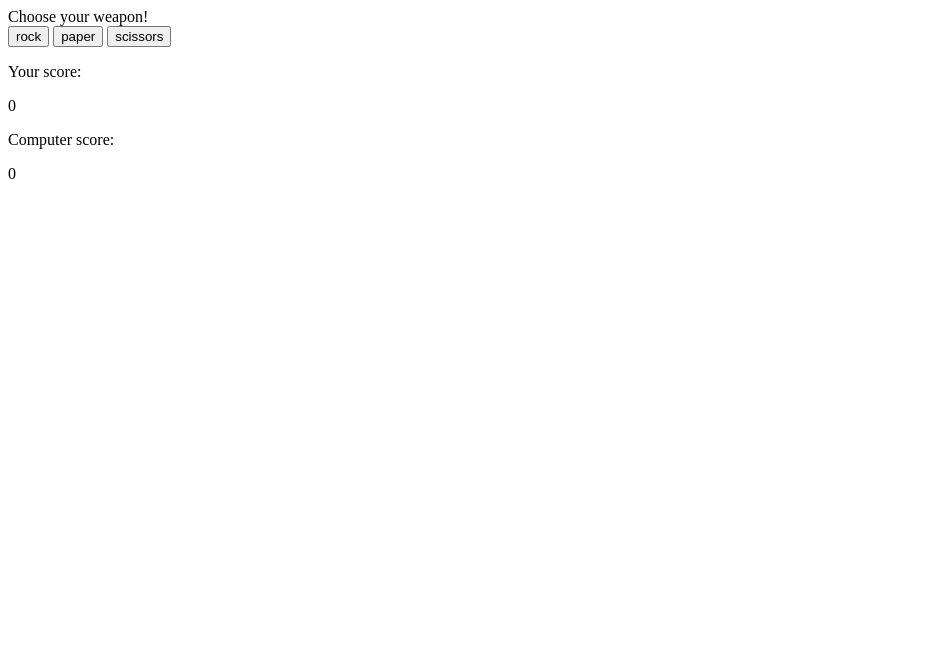
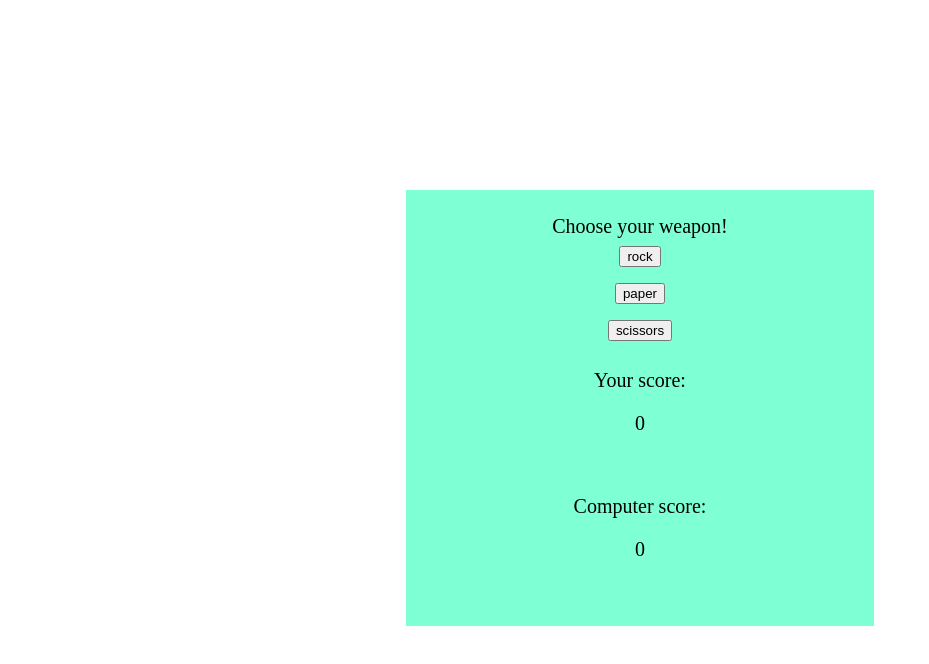
Before and after one commit to sweetzachary/rock-paper-scissors, a plain HTML site: page index.html in a window 1280 px wide. Shown: the whole page, without its empty margins (0-929 px from the left). Drawn offline with Linux system fonts and the light colour scheme.

Commit message:
Add style to game UI

```diff
--- a/index.html
+++ b/index.html
@@ -5,8 +5,10 @@
     <meta http-equiv="X-UA-Compatible" content="IE=edge">
     <meta name="viewport" content="width=device-width, initial-scale=1.0">
     <title>Rock-Paper-Scissors</title>
+    <link rel="stylesheet" href="style.css">
 </head>
 <body>
+    <div id="game-ui">
     <div class="game-info">Choose your weapon!</div>
     <button >rock</button>
     <button>paper</button>
@@ -14,5 +16,6 @@
     <p>Your score: <div class="player-score">0</div></p>
     <p>Computer score: <div class="computer-score">0</div></p>
     <script src="script.js"></script>
+    </div>
 </body>
 </html>
--- /dev/null
+++ b/style.css
@@ -0,0 +1,24 @@
+html, body {
+    height: 100%;
+}
+
+body {
+    display: flex;
+    flex-direction: column;
+    align-items: center;
+    justify-content: center;
+}
+
+#game-ui {
+    display: flex;
+    flex-direction: column;
+    align-items: center;
+    background-color: aquamarine;
+    padding: 25px;
+    width: 33%;
+    font-size: 20px;
+}
+
+button {
+    margin: 8px;
+}
```
